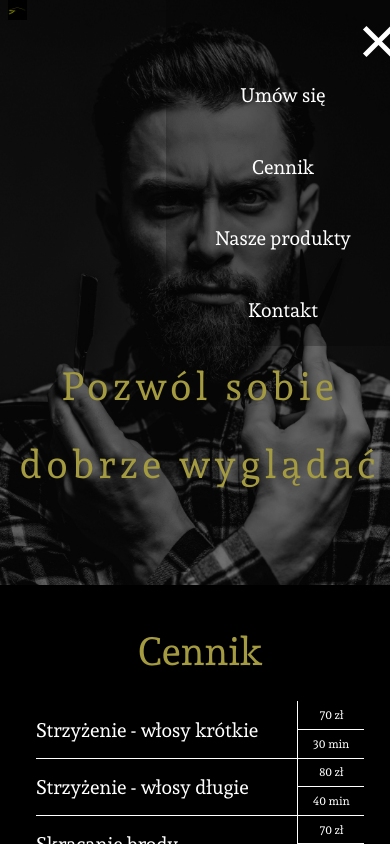
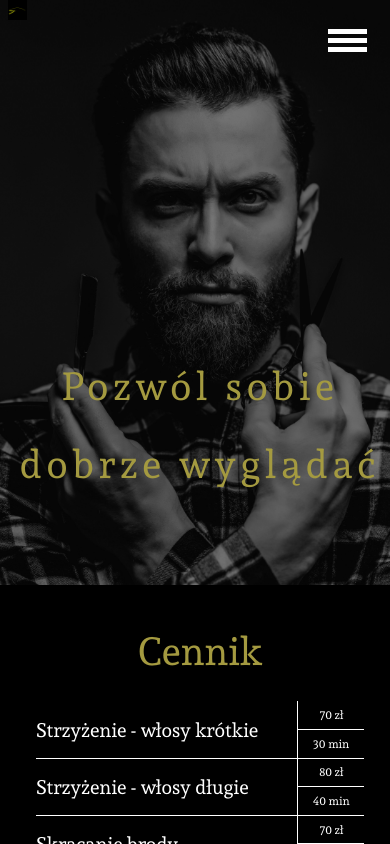
Before and after one commit to Michal123pl/Michal123pl.github.io, a React (Create React App) app: page / in a window 390 px wide. Shown: the top 844 px of the page. Built offline with nearby package versions, Linux system fonts and the light colour scheme.

Commit message:
finished navbar with showing an hidding icon and functionallity

```diff
--- a/src/Elements/Home/Navbar.js
+++ b/src/Elements/Home/Navbar.js
@@ -9,21 +9,27 @@ class Navbar extends React.Component {
 	constructor(props) {
 		super(props)
 		this.state = {
-			classname: 'navShow'
+			navclass: 'navHide',
+			burgericonclass: 'burgerContainerShown',
+			xiconclass: 'xIconHidden'
 		}
 	}
 	render() {
-		//Shows navigation
+		//Shows navigation and changes icon "burger" to "x"
 		const showNavigation = (event) => {
 			const showNav = 'navShow';
+			const hideburger = 'burgerContainerHidden'
+			const showx = 'xIconShown'
 
-			return(this.setState({classname: showNav}));
+			return(this.setState({navclass: showNav, burgericonclass: hideburger, xiconclass: showx}));
 		}
-		//Hides navigation
+		//Hides navigation and changes icon "x" to "burger"
 		const hideNavigation = (event) => {
 			const hideNav = 'navHide';
+			const showburger = 'burgerContainerShown'
+			const hidex = 'xIconHidden'
 
-			return(this.setState({classname: hideNav}));
+			return(this.setState({navclass: hideNav, burgericonclass: showburger, xiconclass: hidex}));
 		}
 		return(
 			<div className="Navbar">
@@ -31,12 +37,17 @@ class Navbar extends React.Component {
 					<img src={require("../../Images/logomin.png")}/>
 				</div>
 
-				<div className='burgerContainer'>
-					<div className='burger topBun'></div>
-					<div className='burger meat'></div>
-					<div className='burger bottomBun'></div>
+				<div className= {this.state.burgericonclass} onClick={showNavigation}>
+					<div className='burger'></div>
+					<div className='burger'></div>
+					<div className='burger'></div>
 				</div>
-				<nav>
+
+				<div className= {this.state.xiconclass} onClick={hideNavigation}>
+					<div className='xBoth xFirst'></div>
+					<div className='xBoth xSecond'></div>
+				</div>
+				<nav className= {this.state.navclass} >
 					<Link activeClass="active" smooth spy to="appointment">
 					Umów się
 					</Link>
--- a/src/ElementsStyles/Navbar.css
+++ b/src/ElementsStyles/Navbar.css
@@ -35,16 +35,34 @@ a {
 	height: 5vw;
 }
 
-.burgerContainer {
+.xIconShown {
 	position: absolute;
     top: 0;
-    right: 0;
+    right: 1vw;
+    display: none;
+    width: 15vw;
+}
+
+.xIconHidden {
+		display: none;
+}
+
+.xBoth {
+	border-bottom: 1.5vw solid white;
+    width: 6vw;
+    margin: 1vw;
+}
+
+.burgerContainerShown {
+	position: absolute;
+    top: 6.5vw;
+    right: 5vw;
     display: none;
 }
 
 .burger {
 	border-bottom: 1.5vw solid white;
-    width: 6vw;
+    width: 10vw;
     margin: 1vw;
 }
 
@@ -61,36 +79,42 @@ a {
 		left: 0;
 	}
 
-	.topBun {
+	/*Menu icon on mobile devices*/
+	/*"x" - is icon for closing menu*/
+	/*"burger" - is icon for opening menu*/
+	.xFirst {
 		transform: rotate(45deg);
 		margin: 0;
 		position: absolute;
 		top: 10vw;
 		width: 10vw;
 	}
-
-	.meat {
-		opacity: 0;
-	}
-
-	.bottomBun {
+	.xSecond {
 		transform: rotate(-45deg);
 		margin: 0;
 		position: absolute;
 		top: 10vw;
 		width: 10vw;
 	}
-
-	.burgerContainer {
+	.xIconShown {
 		display: inline-block;
 	}
+	.xIconHidden {
+		display: none;
+	}
+	.burgerContainerShown {
+		display: inline-block;
+	}
+	.burgerContainerHidden{
+		display: none;
+	}
+	/**/
 
 	.navShow {
-		opacity: 100%;
+		visibility: visible;
 	}
-
 	.navHide{
-		opacity: 0;
+		visibility: hidden;
 	}
 
 	nav{
```
